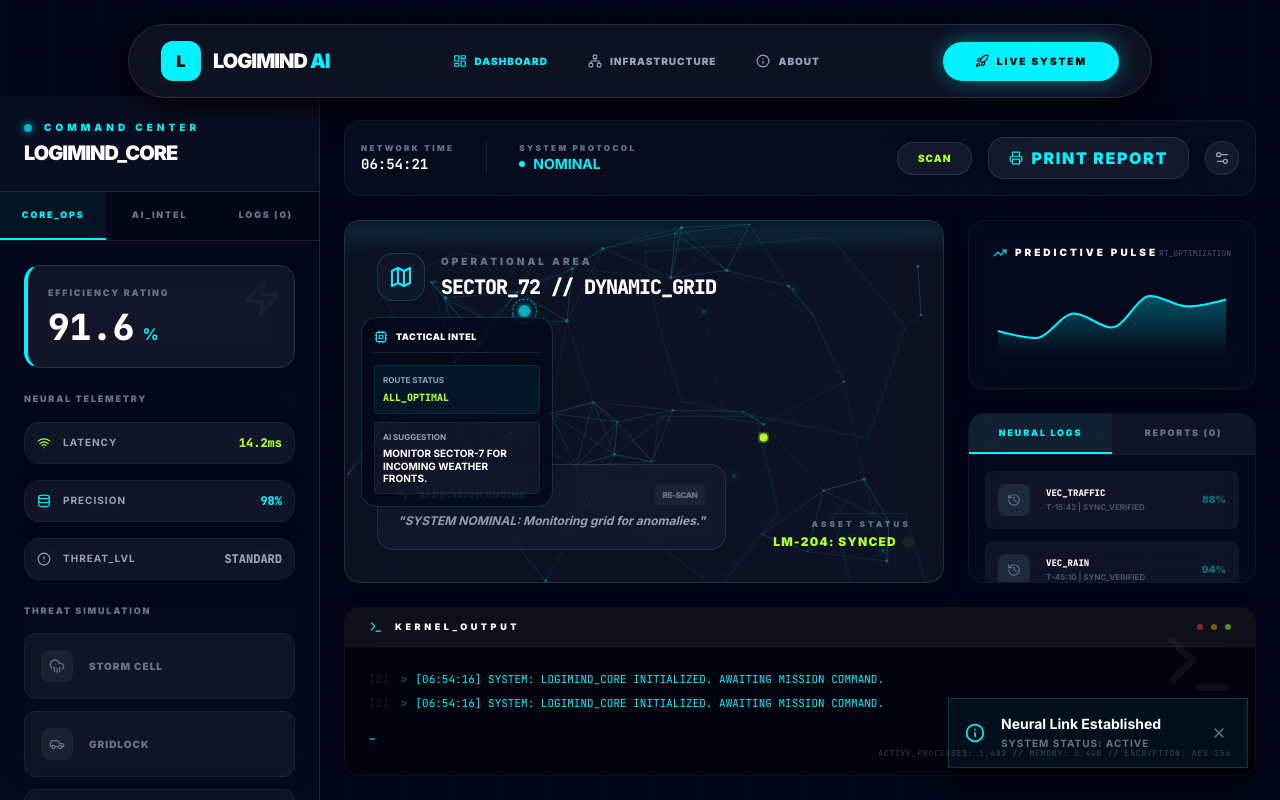
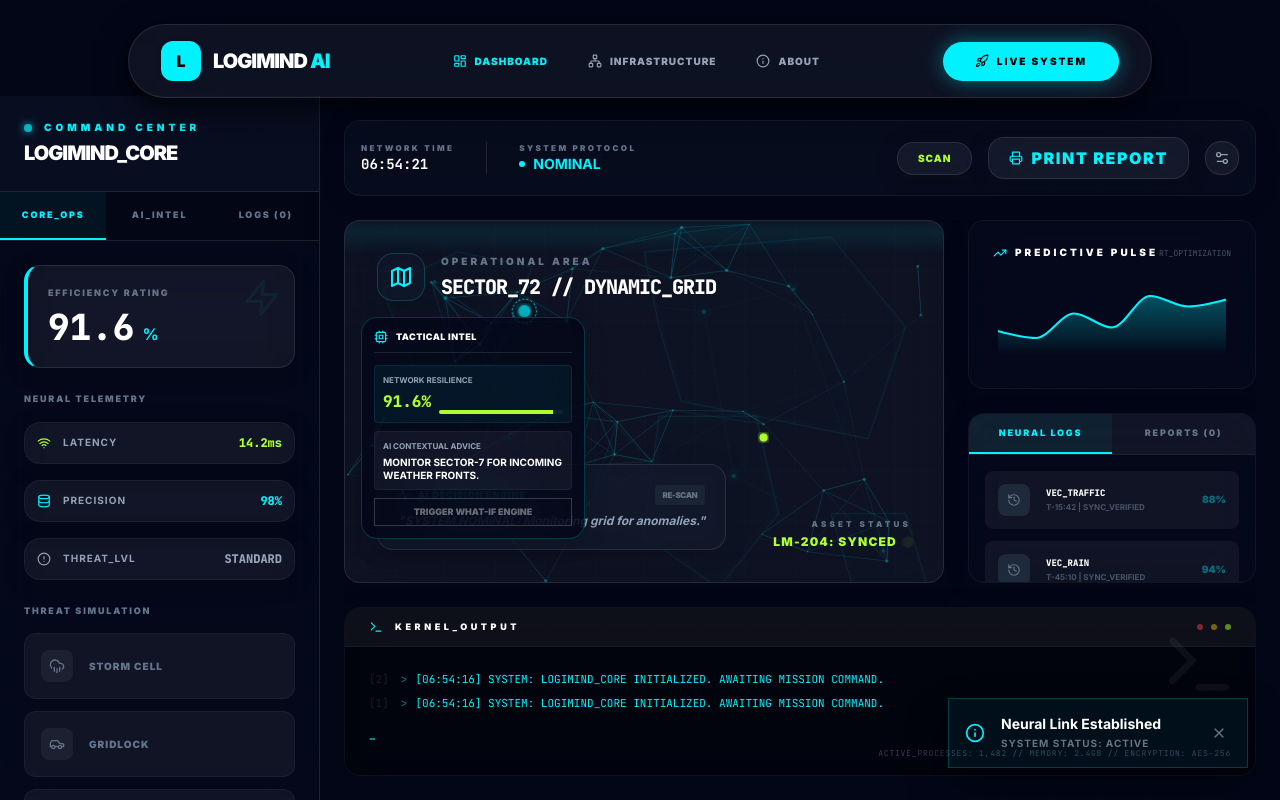
Before and after one commit to Krishna67890/LogiMind-AI-Resilient-Logistics-Solution-hackathon-2026, a React (Vite) app in the folder frontend/: page /dashboard in a window 1280 px wide. Built offline with nearby package versions, Linux system fonts and the light colour scheme; a web font is replaced by a local one.

Commit message:
added Dashboard

```diff
--- a/frontend/src/pages/Dashboard.jsx
+++ b/frontend/src/pages/Dashboard.jsx
@@ -69,8 +69,10 @@ const Dashboard = () => {
   const [exportProgress, setExportProgress] = useState(0);
   const [isExporting, setIsExporting] = useState(false);
   const [isSidebarOpen, setIsSidebarOpen] = useState(false);
-  const [activeSidebarTab, setActiveSidebarTab] = useState('ops'); // 'ops' or 'intel'
-  const [activeNodeTab, setActiveNodeTab] = useState('logs'); // 'logs' or 'reports'
+  const [activeSidebarTab, setActiveSidebarTab] = useState('ops'); // 'ops', 'advice', or 'intel'
+  const [activeNodeTab, setActiveNodeTab] = useState('logs');
+  const [isWhatIfMode, setIsWhatIfMode] = useState(false);
+  const [simulationImpact, setSimulationImpact] = useState(null);
 
   const tacticalAdvice = {
     none: {
@@ -724,29 +726,55 @@ const Dashboard = () => {
                </div>
 
                {/* AI TACTICAL ADVICE OVERLAY (New Sidebar-like component inside Map) */}
-               <div className="absolute top-24 left-4 z-30 w-48 hidden lg:block">
+               <div className="absolute top-24 left-4 z-30 w-56 hidden lg:block">
                   <motion.div
                     initial={{ x: -100, opacity: 0 }}
                     animate={{ x: 0, opacity: 1 }}
                     className="glass-card bg-slate-950/80 border-cyan/20 p-3 space-y-3"
                   >
-                    <div className="flex items-center gap-2 border-b border-white/10 pb-2">
-                       <Cpu size={14} className="text-cyan" />
-                       <span className="text-[9px] font-black text-white uppercase tracking-wider">Tactical Intel</span>
+                    <div className="flex items-center justify-between border-b border-white/10 pb-2">
+                       <div className="flex items-center gap-2">
+                         <Cpu size={14} className="text-cyan" />
+                         <span className="text-[9px] font-black text-white uppercase tracking-wider">Tactical Intel</span>
+                       </div>
+                       {isWhatIfMode && <span className="bg-magenta/20 text-magenta text-[8px] px-1 animate-pulse font-black">SIM_ACTIVE</span>}
                     </div>
                     <div className="space-y-2">
                        <div className="p-2 bg-cyan/5 rounded border border-cyan/10">
-                          <p className="text-[8px] text-slate-400 uppercase font-bold mb-1">Route Status</p>
-                          <p className="text-[10px] text-acid font-black font-mono">ALL_OPTIMAL</p>
+                          <p className="text-[8px] text-slate-400 uppercase font-bold mb-1">Network Resilience</p>
+                          <div className="flex items-end gap-2">
+                            <p className={`text-10px font-black font-mono ${optimizationScore > 70 ? 'text-acid' : 'text-magenta'}`}>
+                              {optimizationScore}%
+                            </p>
+                            <div className="flex-1 h-1 bg-white/5 rounded-full overflow-hidden">
+                              <motion.div
+                                className={`h-full ${optimizationScore > 70 ? 'bg-acid' : 'bg-magenta'}`}
+                                initial={{ width: 0 }}
+                                animate={{ width: `${optimizationScore}%` }}
+                              />
+                            </div>
+                          </div>
                        </div>
                        <div className="p-2 bg-white/5 rounded border border-white/5">
-                          <p className="text-[8px] text-slate-400 uppercase font-bold mb-1">AI Suggestion</p>
+                          <p className="text-[8px] text-slate-400 uppercase font-bold mb-1">
+                            {isWhatIfMode ? "Digital Twin Projection" : "AI Contextual Advice"}
+                          </p>
                           <p className="text-[10px] text-white font-bold leading-tight uppercase">
-                            {activeScenario === 'none'
-                              ? "Monitor Sector-7 for incoming weather fronts."
-                              : "Diverting Assets to Alpha-9 node via bypass."}
+                            {isWhatIfMode
+                              ? "Predicting 14% ripple delay in Sector-B if congestion persists."
+                              : activeScenario === 'none'
+                                ? "Monitor Sector-7 for incoming weather fronts."
+                                : currentAdvice.advice}
                           </p>
                        </div>
+                       <button
+                         onClick={() => setIsWhatIfMode(!isWhatIfMode)}
+                         className={`w-full py-1.5 border text-[9px] font-black uppercase transition-all ${
+                           isWhatIfMode ? 'bg-magenta border-magenta text-white' : 'border-white/20 text-white/40 hover:text-white hover:border-white'
+                         }`}
+                       >
+                         {isWhatIfMode ? "Exit Simulation" : "Trigger What-If Engine"}
+                       </button>
                     </div>
                   </motion.div>
                </div>
```
